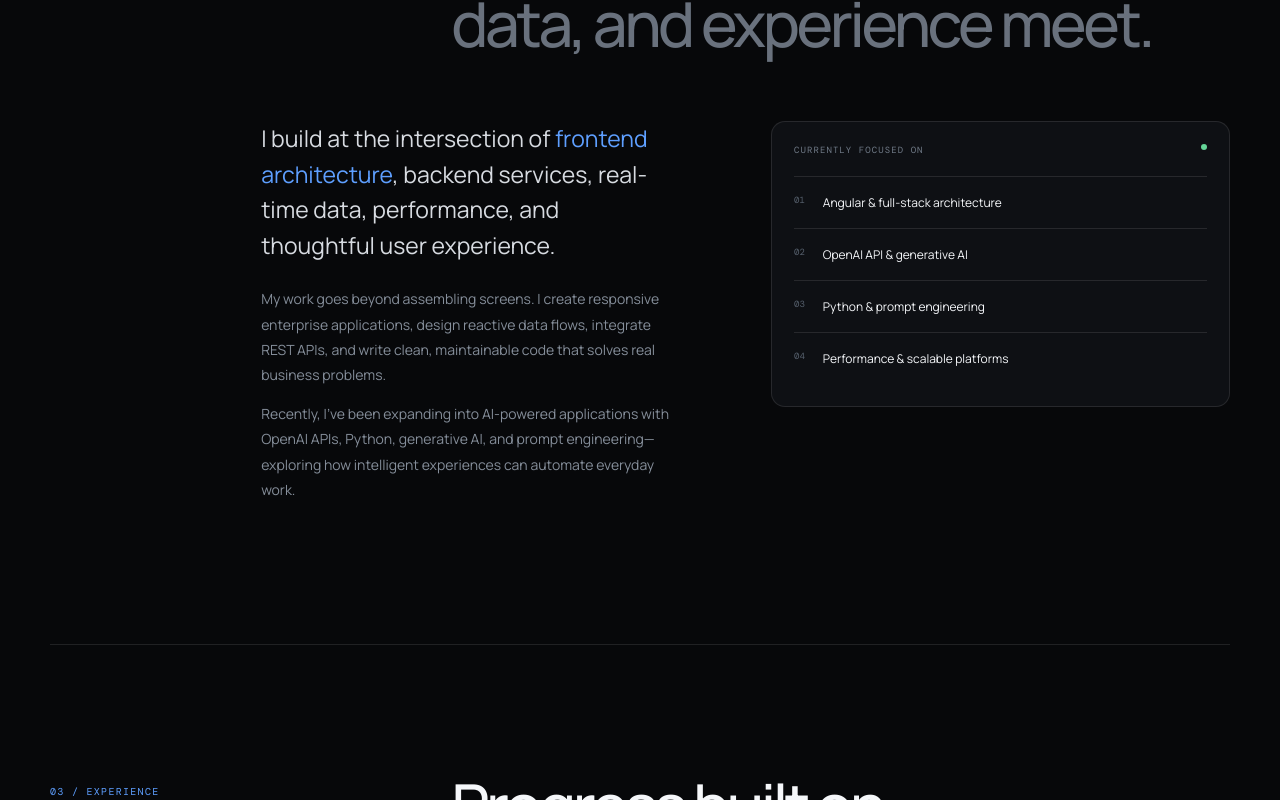
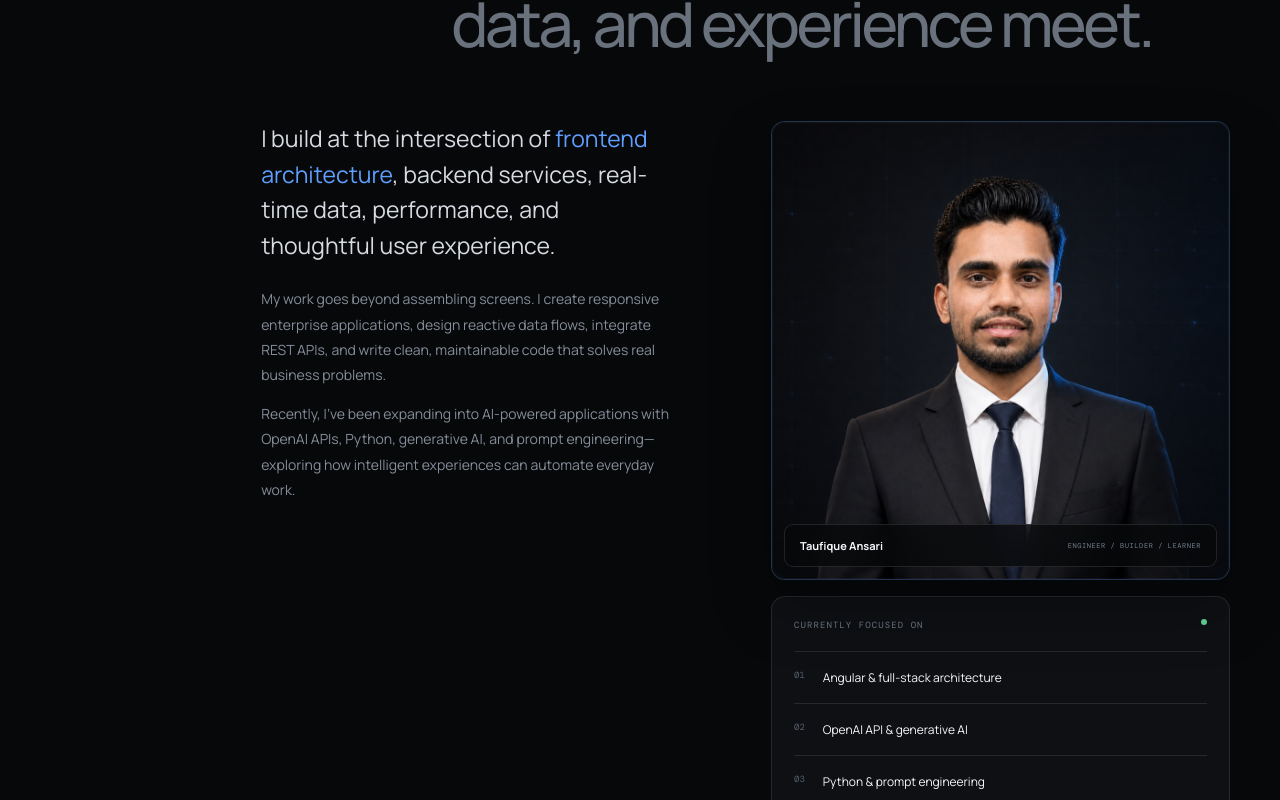
Before and after one commit to taufiqueansari2621/taufique-portfilo, an Angular app: page / in a window 1280 px wide. Shown: the part 1780-2580 px from the top of the page. Built offline with nearby package versions, Linux system fonts and the light colour scheme.

Commit message:
Add portrait and strengthen industrial IoT story

```diff
--- a/angular.json
+++ b/angular.json
@@ -45,7 +45,7 @@
                 },
                 {
                   "type": "anyComponentStyle",
-                  "maximumWarning": "24kB",
+                  "maximumWarning": "28kB",
                   "maximumError": "32kB"
                 }
               ],
--- a/src/app/app.html
+++ b/src/app/app.html
@@ -146,6 +146,19 @@
             everyday work.
           </p>
         </div>
+        <div class="about-aside">
+          <figure class="portrait-card" data-reveal>
+            <img
+              src="taufique-ansari-portrait.jpg"
+              alt="Taufique Ansari, Full Stack Engineer specializing in Angular, IoT, and AI"
+              width="1000"
+              height="1000"
+              loading="lazy"
+            />
+            <figcaption>
+              <span>Taufique Ansari</span><small>ENGINEER / BUILDER / LEARNER</small>
+            </figcaption>
+          </figure>
           <aside class="focus-card" data-reveal>
             <div class="focus-top"><span>Currently focused on</span><i></i></div>
             <ul>
@@ -155,6 +168,7 @@
               <li><span>04</span>Performance & scalable platforms</li>
             </ul>
           </aside>
+        </div>
       </div>
     </section>
 
@@ -166,9 +180,29 @@
       <div class="company-line" data-reveal>
         <div>
           <span class="company-mark">FL</span>
-          <div><strong>Faclon Labs</strong><small>Mumbai, India · Nov 2021 — Present</small></div>
+          <div>
+            <a href="https://www.faclon.com/" target="_blank" rel="noreferrer">Faclon Labs ↗</a>
+            <small>Mumbai, India · Nov 2021 — Present</small>
+          </div>
         </div>
         <span>Nearly 5 years of progression</span>
+      </div>
+      <div class="industry-context" data-reveal>
+        <div>
+          <p class="kicker">THE DOMAIN I BUILD FOR</p>
+          <h3>Frontend engineering for connected industrial operations.</h3>
+        </div>
+        <p>
+          At Faclon Labs, I work in the industrial IoT domain—turning live machine, energy, alarm,
+          and operational data into usable Angular experiences. The wider public platform connects
+          assets from edge to cloud and supports dashboards, alerts, reports, automation, and
+          AI-assisted analysis.
+        </p>
+        <div class="domain-tags">
+          <span>Industrial DataOps</span><span>Real-time visibility</span
+          ><span>Energy monitoring</span><span>Visual workflows</span
+          ><span>Multi-site operations</span>
+        </div>
       </div>
       <div class="timeline">
         <article class="timeline-item current" data-reveal>
--- a/src/app/app.scss
+++ b/src/app/app.scss
@@ -474,6 +474,57 @@ h2 span,
   grid-template-columns: 1.15fr 0.85fr;
   gap: 100px;
 }
+.about-aside {
+  display: grid;
+  gap: 16px;
+}
+.portrait-card {
+  position: relative;
+  margin: 0;
+  overflow: hidden;
+  border: 1px solid rgba(94, 159, 255, 0.24);
+  border-radius: 14px;
+  background: #0d1117;
+  box-shadow: 0 28px 60px rgba(0, 0, 0, 0.3);
+}
+.portrait-card::after {
+  position: absolute;
+  inset: 0;
+  border-radius: inherit;
+  box-shadow: inset 0 0 0 1px rgba(255, 255, 255, 0.04);
+  content: '';
+  pointer-events: none;
+}
+.portrait-card img {
+  display: block;
+  width: 100%;
+  height: auto;
+  aspect-ratio: 1 / 1;
+  object-fit: cover;
+}
+.portrait-card figcaption {
+  position: absolute;
+  right: 12px;
+  bottom: 12px;
+  left: 12px;
+  display: flex;
+  align-items: center;
+  justify-content: space-between;
+  padding: 13px 15px;
+  border: 1px solid rgba(255, 255, 255, 0.11);
+  border-radius: 9px;
+  background: rgba(7, 8, 10, 0.76);
+  backdrop-filter: blur(12px);
+}
+.portrait-card figcaption span {
+  font-size: 11px;
+  font-weight: 700;
+}
+.portrait-card figcaption small {
+  color: #718092;
+  font: 7px 'DM Mono';
+  letter-spacing: 0.08em;
+}
 .about-copy {
   padding-left: 34%;
 }
@@ -544,11 +595,19 @@ h2 span,
   gap: 12px;
 }
 .company-line strong,
+.company-line a,
 .company-line small {
   display: block;
 }
-.company-line strong {
+.company-line strong,
+.company-line a {
+  color: #f5f7fa;
   font-size: 13px;
+  font-weight: 700;
+  text-decoration: none;
+}
+.company-line a:hover {
+  color: var(--blue);
 }
 .company-line small {
   color: #727b87;
@@ -569,6 +628,44 @@ h2 span,
   background: #1a355b;
   color: #77adff;
   font: 10px 'DM Mono';
+}
+.industry-context {
+  display: grid;
+  grid-template-columns: 1fr 1.15fr;
+  gap: 36px 70px;
+  margin-bottom: 54px;
+  padding: 32px;
+  border: 1px solid var(--line);
+  border-radius: 13px;
+  background: radial-gradient(500px 180px at 0 0, rgba(94, 159, 255, 0.1), transparent), #0d1014;
+}
+.industry-context h3 {
+  max-width: 390px;
+  margin: 20px 0 0;
+  font-size: 26px;
+  line-height: 1.25;
+  letter-spacing: -0.04em;
+}
+.industry-context > p {
+  margin: 0;
+  color: #8b95a2;
+  font-size: 12px;
+  line-height: 1.8;
+}
+.domain-tags {
+  grid-column: 1 / -1;
+  display: flex;
+  flex-wrap: wrap;
+  gap: 7px;
+  padding-top: 20px;
+  border-top: 1px solid var(--line);
+}
+.domain-tags span {
+  padding: 7px 10px;
+  border: 1px solid var(--line);
+  border-radius: 20px;
+  color: #7d8997;
+  font: 8px 'DM Mono';
 }
 .timeline {
   position: relative;
@@ -1386,6 +1483,10 @@ footer small {
     grid-template-columns: 1fr;
     gap: 40px;
   }
+  .about-aside {
+    grid-template-columns: minmax(250px, 0.8fr) 1.2fr;
+    align-items: start;
+  }
   .about-copy {
     padding-left: 0;
   }
@@ -1400,6 +1501,13 @@ footer small {
   }
   .timeline:before {
     left: 4px;
+  }
+  .industry-context {
+    grid-template-columns: 1fr;
+    gap: 24px;
+  }
+  .domain-tags {
+    grid-column: 1;
   }
   .timeline-item {
     grid-template-columns: 20px 1fr;
@@ -1499,6 +1607,15 @@ footer small {
   }
   .company-line > span {
     display: none;
+  }
+  .about-aside {
+    grid-template-columns: 1fr;
+  }
+  .portrait-card figcaption small {
+    display: none;
+  }
+  .industry-context {
+    padding: 22px;
   }
   .case-study {
     padding: 18px;
```
Also changed, not shown: public/taufique-ansari-portrait.jpg (added). Lines whose indentation alone changed are shown as unchanged.
